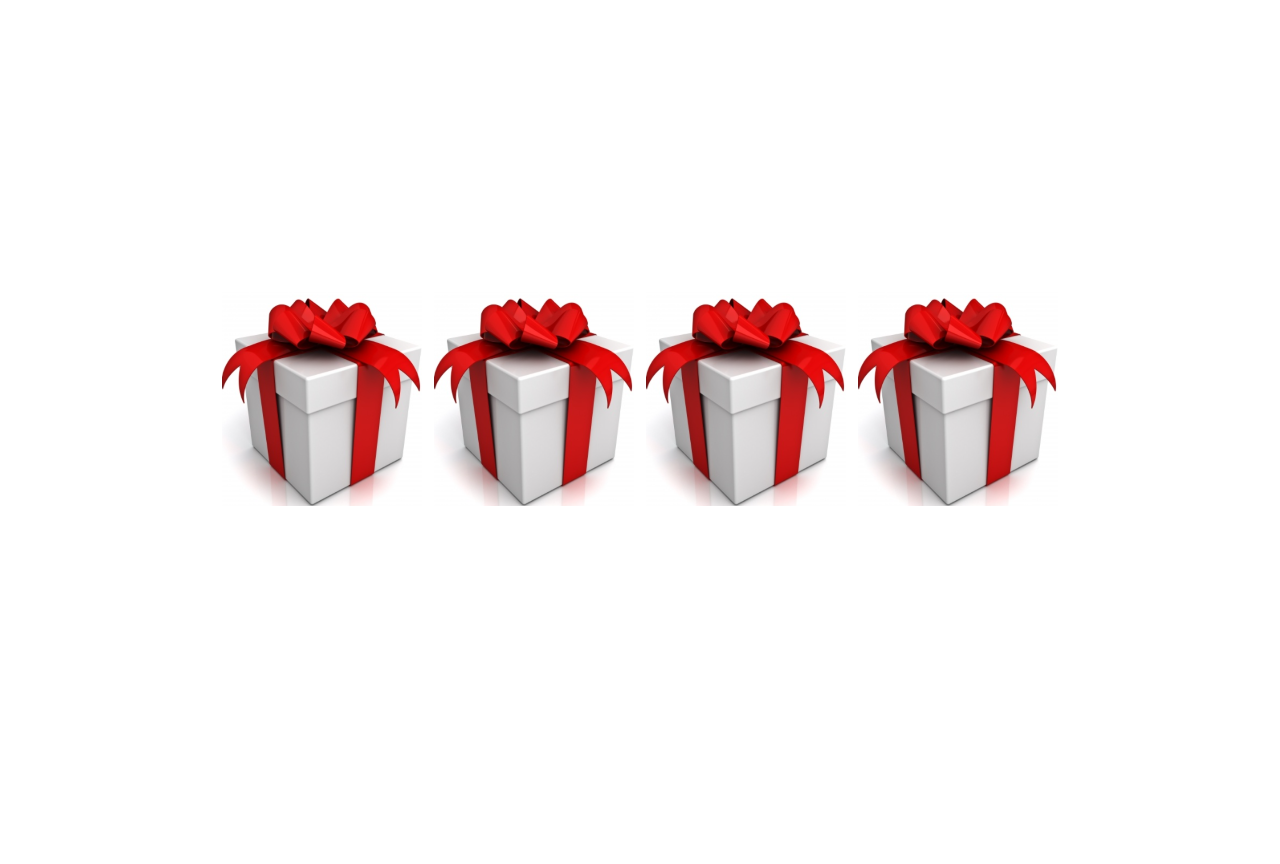
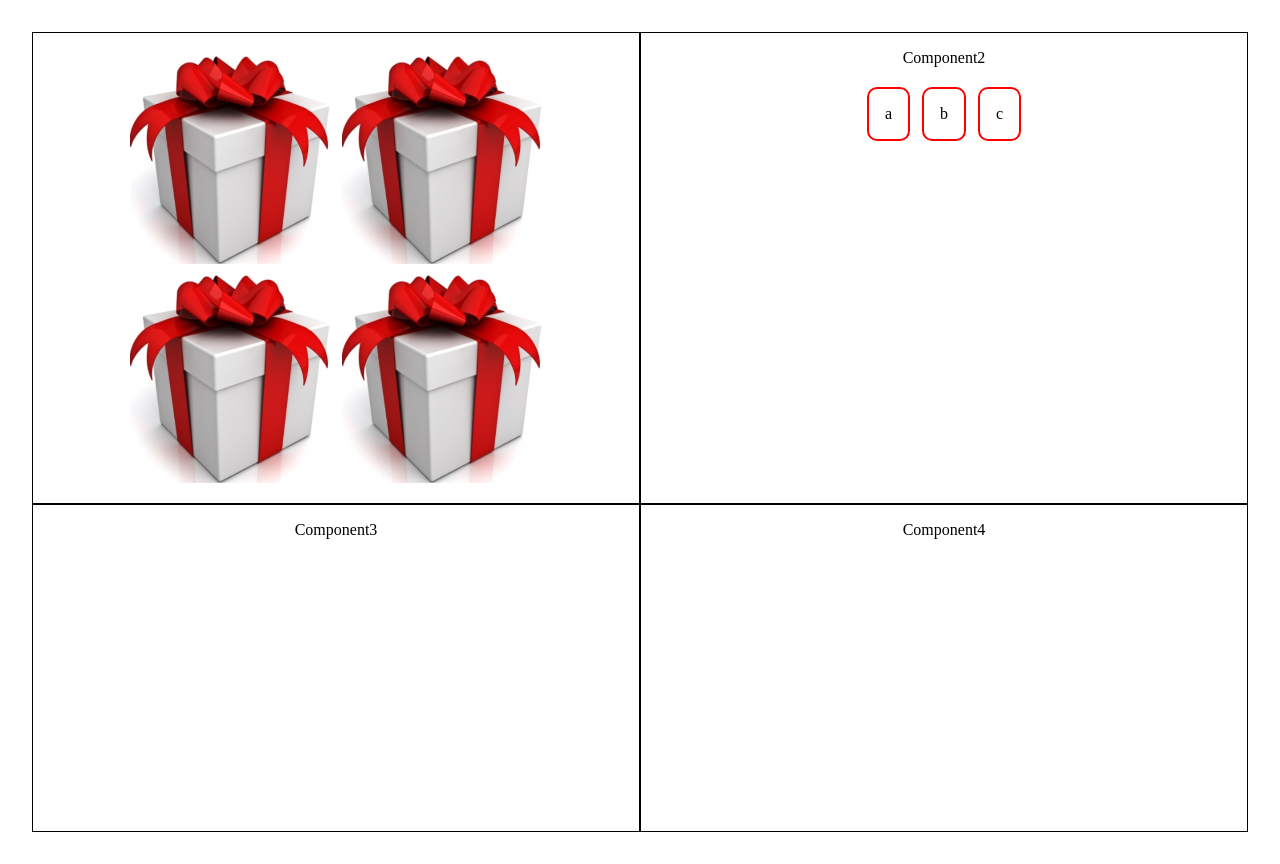
Before and after one commit to juanLude/react-interview-challenge, a React (Vite) app: page / in a window 1280 px wide. Before the commit the page ends 800 px from the top, so only its background shows below. Built offline with nearby package versions, Linux system fonts and the light colour scheme.

Commit message:
add component2

```diff
--- a/src/App.tsx
+++ b/src/App.tsx
@@ -1,48 +1,10 @@
-import { useState } from "react";
 import "./App.css";
-import presentImg from "./assets/present_box.png";
-
-type Present = {
-  presents: Present[];
-  scale?: number;
-};
+import MainLayout from "./MainLayout";
 
 function App() {
-  const [presents, setPresents] = useState<Present[]>([
-    {
-      presents: [
-        {
-          presents: [
-            {
-              presents: [],
-            },
-          ],
-        },
-        {
-          presents: [],
-        },
-      ],
-    },
-    { presents: [] },
-    { presents: [] },
-    { presents: [] },
-  ]);
-
   return (
     <>
-      {presents.map((present, clickedIdx) => (
-        <button
-          onClick={() => {
-            setPresents((curPresents) => {
-              return curPresents.flatMap((value, index) => {
-                return index === clickedIdx ? value.presents : value;
-              });
-            });
-          }}
-        >
-          <img src={presentImg} key={clickedIdx} />
-        </button>
-      ))}
+      <MainLayout />
     </>
   );
 }
--- /dev/null
+++ b/src/Component2.css
@@ -0,0 +1,13 @@
+.cell {
+  border: 2px solid red;
+  text-align: center;
+  padding: 16px;
+  margin: 6px;
+  margin-top: 20px;
+  border-radius: 10px;
+}
+main {
+  display: flex;
+  align-items: center;
+  justify-content: center;
+}
--- /dev/null
+++ b/src/Component2.tsx
@@ -0,0 +1,18 @@
+import { useState } from "react";
+import "./Component2.css";
+export default function Component2() {
+  const [cells, setCells] = useState(["a", "b", "c"]);
+
+  return (
+    <>
+      <div>Component2</div>
+      <main>
+        {cells.map((cell, index) => (
+          <div key={index} className="cell">
+            {cell}
+          </div>
+        ))}
+      </main>
+    </>
+  );
+}
--- /dev/null
+++ b/src/Component3.tsx
@@ -0,0 +1,3 @@
+export default function Component3() {
+  return <div>Component3</div>;
+}
--- /dev/null
+++ b/src/Component4.tsx
@@ -0,0 +1,3 @@
+export default function Component4() {
+  return <div>Component4</div>;
+}
--- /dev/null
+++ b/src/MainLayout.css
@@ -0,0 +1,11 @@
+.main-layout {
+  display: grid;
+  grid-template-columns: repeat(2, 1fr);
+  grid-template-rows: repeat(2, 1fr);
+  height: 100vh;
+}
+
+.component-container {
+  border: 1px solid black;
+  padding: 16px;
+}
--- /dev/null
+++ b/src/MainLayout.tsx
@@ -0,0 +1,23 @@
+import Component2 from "./Component2";
+import Component3 from "./Component3";
+import Component4 from "./Component4";
+import "./MainLayout.css";
+import Presents from "./Presents";
+export default function MainLayout() {
+  return (
+    <div className="main-layout">
+      <div className="component-container">
+        <Presents />
+      </div>
+      <div className="component-container">
+        <Component2 />
+      </div>
+      <div className="component-container">
+        <Component3 />
+      </div>
+      <div className="component-container">
+        <Component4 />
+      </div>
+    </div>
+  );
+}
--- /dev/null
+++ b/src/Presents.tsx
@@ -0,0 +1,47 @@
+import { useState } from "react";
+import presentImg from "./assets/present_box.png";
+type Present = {
+  presents: Present[];
+  scale?: number;
+};
+export default function Presents() {
+  const [presents, setPresents] = useState<Present[]>([
+    {
+      presents: [
+        {
+          presents: [
+            {
+              presents: [],
+            },
+          ],
+        },
+        {
+          presents: [],
+        },
+      ],
+    },
+    { presents: [] },
+    { presents: [] },
+    { presents: [] },
+  ]);
+  return (
+    <>
+      {" "}
+      {presents.map((_, clickedIdx) => (
+        <button
+          key={clickedIdx}
+          onClick={() => {
+            setPresents((curPresents) => {
+              console.log(curPresents);
+              return curPresents.flatMap((value, index) => {
+                return index === clickedIdx ? value.presents : value;
+              });
+            });
+          }}
+        >
+          <img src={presentImg} key={clickedIdx} />
+        </button>
+      ))}
+    </>
+  );
+}
```
Also changed, not shown: src/mean.js (added, +51 -0 lines).
